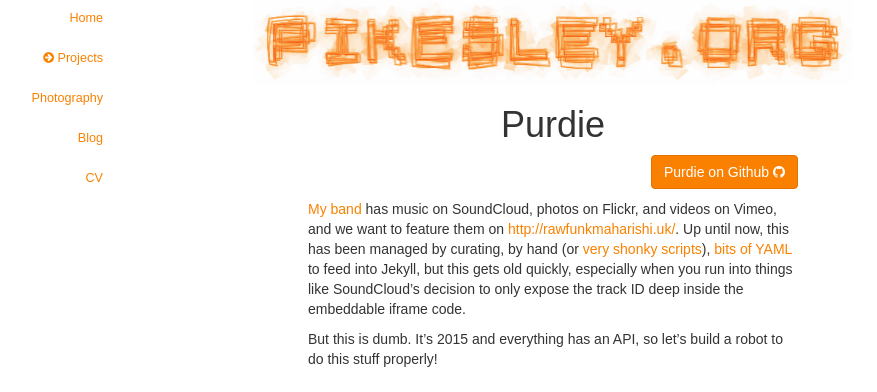
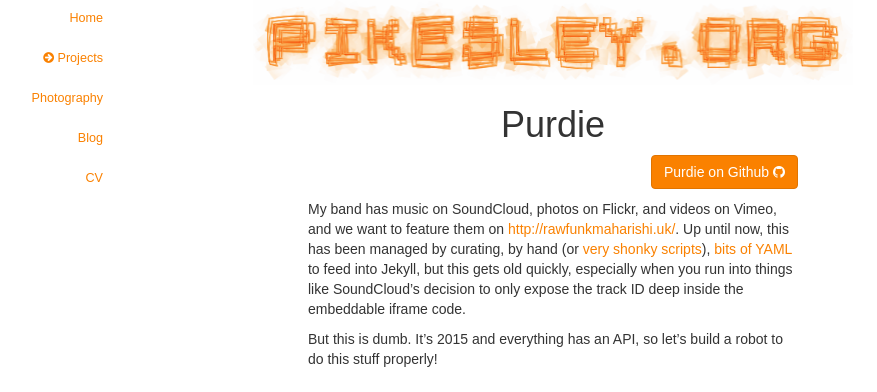
Before and after one commit to pikesley/pikesley.github.io, a Jekyll site: the page built from projects/purdie.md, in a window 1280 px wide and 900 px high. Shown: the top 392 px of the window, without its empty margins (87-964 px from the left). Built offline with Jekyll 4.4.1, drawn with Linux system fonts in a browser that asks for light colours; nearby versions of some CDN libraries; some web fonts are replaced.

Commit message:
Stupid markdown

```diff
--- a/projects/purdie.md
+++ b/projects/purdie.md
@@ -3,7 +3,7 @@ title: Purdie
 github: rawfunkmaharishi/purdie
 ---
 
-[My band](http://rawfunkmaharishi.uk) has music on SoundCloud, photos on Flickr, and videos on Vimeo, and we want to feature them on [http://rawfunkmaharishi.uk/](http://rawfunkmaharishi.uk/). Up until now, this has been managed by curating, by hand (or [very shonky scripts](https://github.com/rawfunkmaharishi/rawfunkmaharishi.github.io/blob/master/flickriser.rb)), [bits](https://github.com/rawfunkmaharishi/rawfunkmaharishi.github.io/blob/master/_data/sounds.yml) [of](https://github.com/rawfunkmaharishi/rawfunkmaharishi.github.io/blob/master/_data/pictures.yml) [YAML](https://github.com/rawfunkmaharishi/rawfunkmaharishi.github.io/blob/master/_data/videos.yml) to feed into Jekyll, but this gets old quickly, especially when you run into things like SoundCloud's decision to only expose the track ID deep inside the embeddable iframe code.
+My band has music on SoundCloud, photos on Flickr, and videos on Vimeo, and we want to feature them on [http://rawfunkmaharishi.uk/](http://rawfunkmaharishi.uk/). Up until now, this has been managed by curating, by hand (or [very shonky scripts](https://github.com/rawfunkmaharishi/rawfunkmaharishi.github.io/blob/master/flickriser.rb)), [bits](https://github.com/rawfunkmaharishi/rawfunkmaharishi.github.io/blob/master/_data/soundcloud.yml) [of](https://github.com/rawfunkmaharishi/rawfunkmaharishi.github.io/blob/master/_data/flickr.yml) [YAML](https://github.com/rawfunkmaharishi/rawfunkmaharishi.github.io/blob/master/_data/vimeo.yml) to feed into Jekyll, but this gets old quickly, especially when you run into things like SoundCloud's decision to only expose the track ID deep inside the embeddable iframe code.
 
 But this is dumb. It's 2015 and everything has an API, so let's build a robot to do this stuff properly!
 
@@ -70,7 +70,7 @@ And then you can run
 
     purdie fetch
 
-(`fetch` is the default task (in fact currently the only task), so just `purdie` will work) and it will dump out YAML files into *_data*:
+(`fetch` is the default task (in fact currently the only task), so just `purdie` will work) and it will dump out YAML files into *\_data*:
 
     flickr.yaml
     pictures.yaml
@@ -81,7 +81,7 @@ ready for Jekyll to consume.
 
 ###Customisation
 
-You can supply your own *_config/purdie.yaml* file to specify a few things:
+You can supply your own *\_config/purdie.yaml* file to specify a few things:
 
     # Flickr photos are happy to have a null title
     default_title: Raw Funk Maharishi
```
